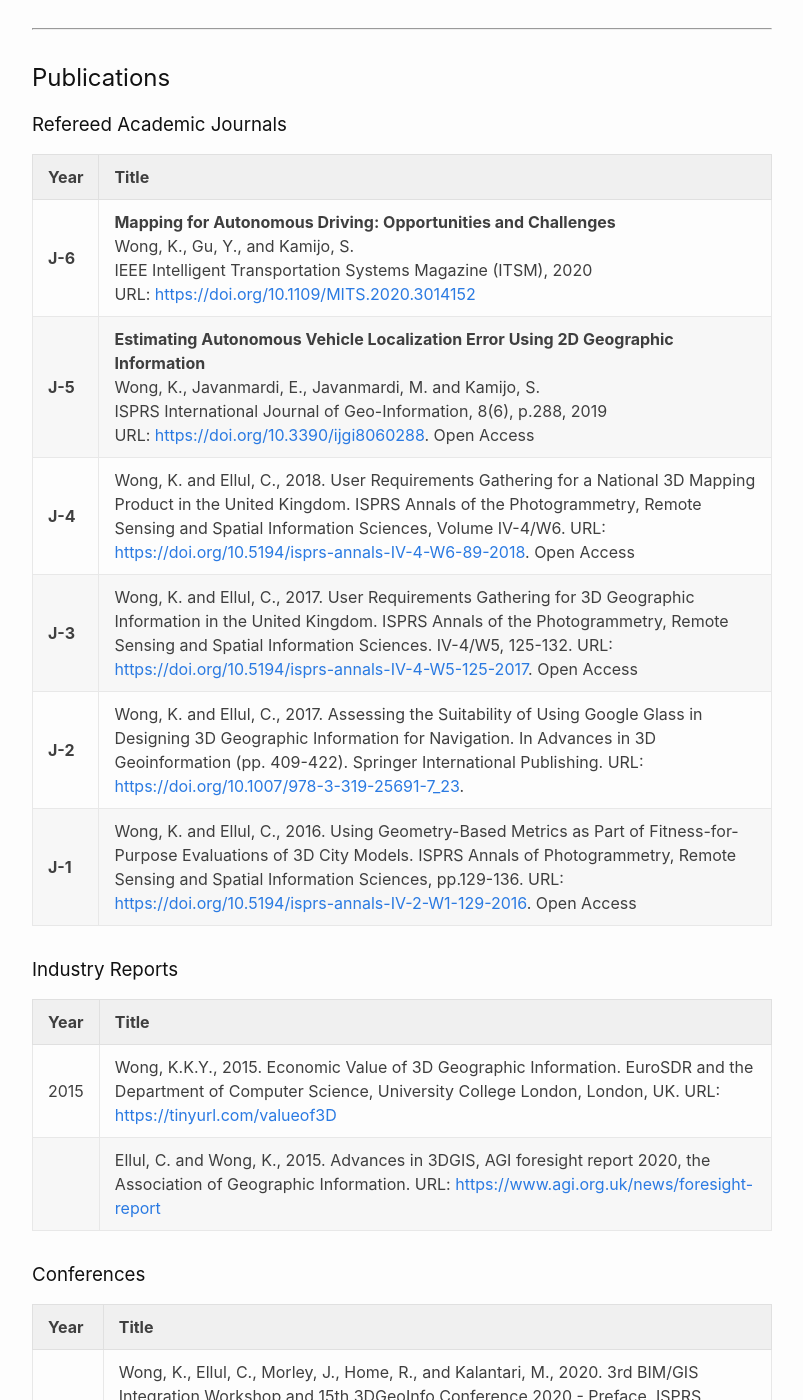
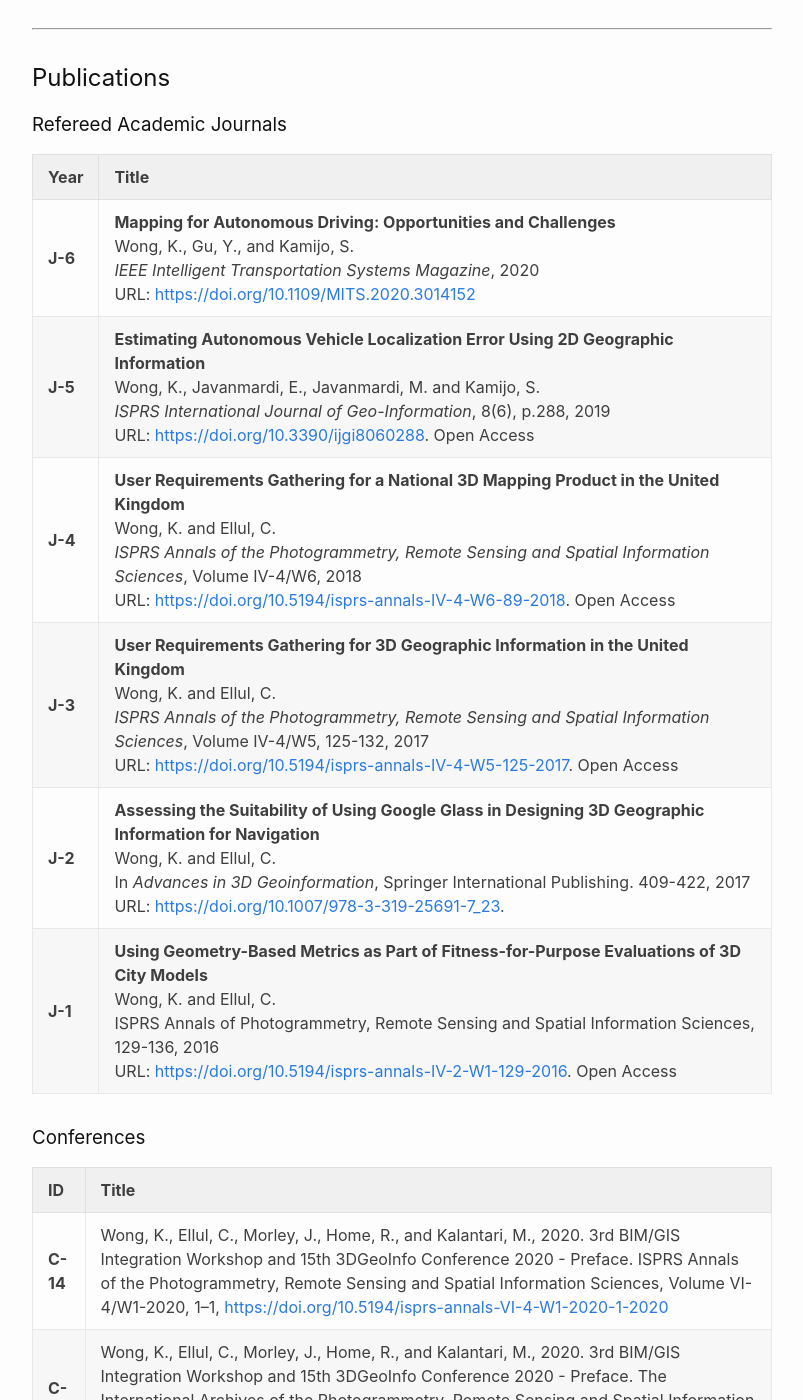
Before and after one commit to kel196/kel196.github.io, a Jekyll site: the page built from index.md, in a window 1280 px wide and 1400 px high, scrolled down 3607 px. Shown: the whole window, without its empty margins (238-1041 px from the left). Built offline with Jekyll 4.4.1, drawn with Linux system fonts in a browser that asks for light colours; our own code applies the rules of GitHub Pages for plain Markdown files; some of the changed text lies outside the part shown.

Commit message:
Update index.md

```diff
--- a/index.md
+++ b/index.md
@@ -117,61 +117,61 @@ The award provides a tax-free stipend of £18,590 per annum for four years, plus
 
 | Year    | Title                                                        |
 | ------- | ------------------------------------------------------------ |
-| **J-6** | **Mapping for Autonomous Driving: Opportunities and Challenges**<br />Wong, K., Gu, Y., and Kamijo, S.<br />IEEE Intelligent Transportation Systems Magazine (ITSM), 2020<br />URL: [https://doi.org/10.1109/MITS.2020.3014152](https://doi.org/10.1109/MITS.2020.3014152) |
-| **J-5** | **Estimating Autonomous Vehicle Localization Error Using 2D Geographic Information**<br />Wong, K., Javanmardi, E., Javanmardi, M. and Kamijo, S.<br />ISPRS International Journal of Geo-Information, 8(6), p.288, 2019<br />URL: [https://doi.org/10.3390/ijgi8060288](https://doi.org/10.3390/ijgi8060288). Open Access |
-| **J-4** | Wong, K. and Ellul, C., 2018. User Requirements Gathering for a National 3D Mapping Product in the United Kingdom. ISPRS Annals of the Photogrammetry, Remote Sensing and Spatial Information Sciences, Volume IV-4/W6. URL: [https://doi.org/10.5194/isprs-annals-IV-4-W6-89-2018](https://doi.org/10.5194/isprs-annals-IV-4-W6-89-2018). Open Access |
-| **J-3** | Wong, K. and Ellul, C., 2017. User Requirements Gathering for 3D Geographic Information in the United Kingdom. ISPRS Annals of the Photogrammetry, Remote Sensing and Spatial Information Sciences. IV-4/W5, 125-132. URL: [https://doi.org/10.5194/isprs-annals-IV-4-W5-125-2017](https://doi.org/10.5194/isprs-annals-IV-4-W5-125-2017). Open Access |
-| **J-2** | Wong, K. and Ellul, C., 2017. Assessing the Suitability of Using Google Glass in Designing 3D Geographic Information for Navigation. In Advances in 3D Geoinformation (pp. 409-422). Springer International Publishing. URL: [https://doi.org/10.1007/978-3-319-25691-7_23](https://doi.org/10.1007/978-3-319-25691-7_23). |
-| **J-1** | Wong, K. and Ellul, C., 2016. Using Geometry-Based Metrics as Part of Fitness-for-Purpose Evaluations of 3D City Models. ISPRS Annals of Photogrammetry, Remote Sensing and Spatial Information Sciences, pp.129-136. URL: [https://doi.org/10.5194/isprs-annals-IV-2-W1-129-2016](https://doi.org/10.5194/isprs-annals-IV-2-W1-129-2016). Open Access |
+| **J-6** | **Mapping for Autonomous Driving: Opportunities and Challenges**<br />Wong, K., Gu, Y., and Kamijo, S.<br />*IEEE Intelligent Transportation Systems Magazine*, 2020<br />URL: [https://doi.org/10.1109/MITS.2020.3014152](https://doi.org/10.1109/MITS.2020.3014152) |
+| **J-5** | **Estimating Autonomous Vehicle Localization Error Using 2D Geographic Information**<br />Wong, K., Javanmardi, E., Javanmardi, M. and Kamijo, S.<br />*ISPRS International Journal of Geo-Information*, 8(6), p.288, 2019<br />URL: [https://doi.org/10.3390/ijgi8060288](https://doi.org/10.3390/ijgi8060288). Open Access |
+| **J-4** | **User Requirements Gathering for a National 3D Mapping Product in the United Kingdom**<br />Wong, K. and Ellul, C. <br />*ISPRS Annals of the Photogrammetry, Remote Sensing and Spatial Information Sciences*, Volume IV-4/W6, 2018 <br />URL: [https://doi.org/10.5194/isprs-annals-IV-4-W6-89-2018](https://doi.org/10.5194/isprs-annals-IV-4-W6-89-2018). Open Access |
+| **J-3** | **User Requirements Gathering for 3D Geographic Information in the United Kingdom**<br />Wong, K. and Ellul, C.<br />*ISPRS Annals of the Photogrammetry, Remote Sensing and Spatial Information Sciences*, Volume IV-4/W5, 125-132, 2017<br />URL: [https://doi.org/10.5194/isprs-annals-IV-4-W5-125-2017](https://doi.org/10.5194/isprs-annals-IV-4-W5-125-2017). Open Access |
+| **J-2** | **Assessing the Suitability of Using Google Glass in Designing 3D Geographic Information for Navigation**<br />Wong, K. and Ellul, C.<br />In *Advances in 3D Geoinformation*, Springer International Publishing. 409-422, 2017<br />URL: [https://doi.org/10.1007/978-3-319-25691-7_23](https://doi.org/10.1007/978-3-319-25691-7_23). |
+| **J-1** | **Using Geometry-Based Metrics as Part of Fitness-for-Purpose Evaluations of 3D City Models**<br />Wong, K. and Ellul, C.<br />ISPRS Annals of Photogrammetry, Remote Sensing and Spatial Information Sciences, 129-136, 2016<br />URL: [https://doi.org/10.5194/isprs-annals-IV-2-W1-129-2016](https://doi.org/10.5194/isprs-annals-IV-2-W1-129-2016). Open Access |
+
+### Conferences
+
+| ID       | Title                                                        |
+| -------- | ------------------------------------------------------------ |
+| **C-14** | Wong, K., Ellul, C., Morley, J., Home, R., and Kalantari, M., 2020. 3rd BIM/GIS Integration Workshop and 15th 3DGeoInfo Conference 2020 - Preface. ISPRS Annals of the Photogrammetry, Remote Sensing and Spatial Information Sciences, Volume VI-4/W1-2020, 1–1, [https://doi.org/10.5194/isprs-annals-VI-4-W1-2020-1-2020](https://doi.org/10.5194/isprs-annals-VI-4-W1-2020-1-2020) |
+| **C-13** | Wong, K., Ellul, C., Morley, J., Home, R., and Kalantari, M., 2020. 3rd BIM/GIS Integration Workshop and 15th 3DGeoInfo Conference 2020 - Preface. The International Archives of the Photogrammetry, Remote Sensing and Spatial Information Sciences, Volume XLIV-4/W1-2020, 1–1, [https://doi.org/10.5194/isprs-archives-XLIV-4-W1-2020-1-2020](https://doi.org/10.5194/isprs-archives-XLIV-4-W1-2020-1-2020) |
+| **C-12** | Withanawasam, J., Javanmardi, E., Wong, K., Javanmardi, M., and Kamijo, S., 2019. Road scene risk perception for intelligent vehicles using end-to-end affordance learning and visual reasoning. In The 5th Asian Conference on Pattern Recognition (ACPR 2019), Auckland, New Zealand. [https://doi.org/10.1007/978-3-030-41404-7_60](https://doi.org/10.1007/978-3-030-41404-7_60) |
+| **C-11** | Wong, K., Javanmardi, E., Javanmardi, M., Gu, Y. and Kamijo, S., 2019. Evaluating the Capability of OpenStreetMap for Estimating Vehicle Localization Error. In 2019 IEEE 22nd International Conference on Intelligent Transportation Systems (ITSC), Auckland, New Zealand. [https://doi.org/10.1109/ITSC.2019.8917182](https://doi.org/10.1109/ITSC.2019.8917182) |
+| **C-10** | Motani, K., Wong, K. and Kamijo, S., 2019. Classifying Human Activity and Smartphone Holding Mode Using Accelerometer and Gyroscope. In 2019 IEEE 8th Global Conference on Consumer Electronics (GCCE), Osaka, Japan. [https://doi.org/10.1109/GCCE46687.2019.9015384](https://doi.org/10.1109/GCCE46687.2019.9015384) <br />**Excellent Paper Award - Bronze Prize** |
+| **C-9**  | Wong, K. and Ellul, C., 2018. User Requirements Gathering for a National 3D Mapping Product in the United Kingdom. 13th 3D Geoinfo Conference 2018, 1-2 October 2018, Delft, The Netherlands. |
+| **C-8**  | Metcalfe, J., Ellul, C. and Wong, K. 2018. Towards 4D City Models: Integrating Real Time Sensor Data into a 3D Web GIS. In Proceedings of the 26th GIS Research UK (GISRUK) Conference, Leicester, UK. |
+| **C-7**  | Wong, K. and Ellul, C., 2017. User Requirements Gathering for 3D Geographic Information in the United Kingdom. 12th 3D Geoinfo Conference 2017, 26-27 October 2017, Melbourne, Australia. |
+| **C-6**  | Wong, K. and Ellul, C., 2017. Investigating the use of the Euler characteristic as part of fitness-for-purpose assessment of 3D city models. In Proceedings of the 25th GIS Research UK (GISRUK) Conference, Manchester, UK. |
+| **C-5**  | Wong, K. and Ellul, C., 2016. Using Geometry-Based Metrics as Part of Fitness-for-Purpose Evaluations of 3D City Models. 11th 3D Geoinfo Conference 2016, 20-21 October 2016, Athens, Greece. |
+| **C-4**  | Wong, K. and Ellul, C., 2015. Assessing the Suitability of Using Google Glass in Designing 3D Geographic Information for Navigation. 10th 3D Geoinfo Conference 2016, 28-30 October 2015, Kuala Lumpur, Malaysia. |
+| **C-3**  | Wong, K.K.Y. and Ellul, C., 2015. Designing 3D geographic information for navigation using google glass. In Proceedings of the 23rd GIS Research UK (GISRUK) Conference, Leeds, UK (pp. 15-17). |
+| **C-2**  | Milner, J., Wong, K. and Ellul, C., 2014. Beyond Visualisation in 3D GIS. In Proceedings of the 23rd GIS Research UK (GISRUK) Conference, Leeds, UK. |
+| **C-1**  | Wong, K. and Ellul, C., 2013. Enhancing positioning of photovoltaic panels using 3D geographic information. In Proceedings of the 21st GIS Research UK (GISRUK) Conference, Liverpool, UK. |
 
 ### Industry Reports
 
-| Year | Title                                                        |
-| ---- | ------------------------------------------------------------ |
-| 2015 | Wong, K.K.Y., 2015. Economic Value of 3D Geographic Information. EuroSDR and the Department of Computer Science, University College London, London, UK. URL: [https://tinyurl.com/valueof3D](https://tinyurl.com/valueof3D) |
-|      | Ellul, C. and Wong, K., 2015. Advances in 3DGIS, AGI foresight report 2020, the Association of Geographic Information. URL: [https://www.agi.org.uk/news/foresight-report](https://www.agi.org.uk/news/foresight-report) |
-
-### Conferences
-
-| Year | Title                                                        |
-| ---- | ------------------------------------------------------------ |
-| 2020 | Wong, K., Ellul, C., Morley, J., Home, R., and Kalantari, M., 2020. 3rd BIM/GIS Integration Workshop and 15th 3DGeoInfo Conference 2020 - Preface. ISPRS Annals of the Photogrammetry, Remote Sensing and Spatial Information Sciences, Volume VI-4/W1-2020, 1–1, [https://doi.org/10.5194/isprs-annals-VI-4-W1-2020-1-2020](https://doi.org/10.5194/isprs-annals-VI-4-W1-2020-1-2020) |
-|      | Wong, K., Ellul, C., Morley, J., Home, R., and Kalantari, M., 2020. 3rd BIM/GIS Integration Workshop and 15th 3DGeoInfo Conference 2020 - Preface. The International Archives of the Photogrammetry, Remote Sensing and Spatial Information Sciences, Volume XLIV-4/W1-2020, 1–1, [https://doi.org/10.5194/isprs-archives-XLIV-4-W1-2020-1-2020](https://doi.org/10.5194/isprs-archives-XLIV-4-W1-2020-1-2020) |
-| 2019 | Withanawasam, J., Javanmardi, E., Wong, K., Javanmardi, M., and Kamijo, S., 2019. Road scene risk perception for intelligent vehicles using end-to-end affordance learning and visual reasoning. In The 5th Asian Conference on Pattern Recognition (ACPR 2019), Auckland, New Zealand. [https://doi.org/10.1007/978-3-030-41404-7_60](https://doi.org/10.1007/978-3-030-41404-7_60) |
-|      | Wong, K., Javanmardi, E., Javanmardi, M., Gu, Y. and Kamijo, S., 2019. Evaluating the Capability of OpenStreetMap for Estimating Vehicle Localization Error. In 2019 IEEE 22nd International Conference on Intelligent Transportation Systems (ITSC), Auckland, New Zealand. [https://doi.org/10.1109/ITSC.2019.8917182](https://doi.org/10.1109/ITSC.2019.8917182) |
-|      | Motani, K., Wong, K. and Kamijo, S., 2019. Classifying Human Activity and Smartphone Holding Mode Using Accelerometer and Gyroscope. In 2019 IEEE 8th Global Conference on Consumer Electronics (GCCE), Osaka, Japan. [https://doi.org/10.1109/GCCE46687.2019.9015384](https://doi.org/10.1109/GCCE46687.2019.9015384) <br />**Excellent Paper Award - Bronze Prize** |
-| 2018 | Wong, K. and Ellul, C., 2018. User Requirements Gathering for a National 3D Mapping Product in the United Kingdom. 13th 3D Geoinfo Conference 2018, 1-2 October 2018, Delft, The Netherlands. |
-|      | Metcalfe, J., Ellul, C. and Wong, K. 2018. Towards 4D City Models: Integrating Real Time Sensor Data into a 3D Web GIS. In Proceedings of the 26th GIS Research UK (GISRUK) Conference, Leicester, UK. |
-| 2017 | Wong, K. and Ellul, C., 2017. User Requirements Gathering for 3D Geographic Information in the United Kingdom. 12th 3D Geoinfo Conference 2017, 26-27 October 2017, Melbourne, Australia. |
-|      | Wong, K. and Ellul, C., 2017. Investigating the use of the Euler characteristic as part of fitness-for-purpose assessment of 3D city models. In Proceedings of the 25th GIS Research UK (GISRUK) Conference, Manchester, UK. |
-| 2016 | Wong, K. and Ellul, C., 2016. Using Geometry-Based Metrics as Part of Fitness-for-Purpose Evaluations of 3D City Models. 11th 3D Geoinfo Conference 2016, 20-21 October 2016, Athens, Greece. |
-| 2015 | Wong, K. and Ellul, C., 2015. Assessing the Suitability of Using Google Glass in Designing 3D Geographic Information for Navigation. 10th 3D Geoinfo Conference 2016, 28-30 October 2015, Kuala Lumpur, Malaysia. |
-|      | Wong, K.K.Y. and Ellul, C., 2015. Designing 3D geographic information for navigation using google glass. In Proceedings of the 23rd GIS Research UK (GISRUK) Conference, Leeds, UK (pp. 15-17). |
-| 2014 | Milner, J., Wong, K. and Ellul, C., 2014. Beyond Visualisation in 3D GIS. In Proceedings of the 23rd GIS Research UK (GISRUK) Conference, Leeds, UK. |
-| 2013 | Wong, K. and Ellul, C., 2013. Enhancing positioning of photovoltaic panels using 3D geographic information. In Proceedings of the 21st GIS Research UK (GISRUK) Conference, Liverpool, UK. |
+| ID      | Title                                                        |
+| ------- | ------------------------------------------------------------ |
+| **I-2** | Wong, K.K.Y., 2015. Economic Value of 3D Geographic Information. EuroSDR and the Department of Computer Science, University College London, London, UK. URL: [https://tinyurl.com/valueof3D](https://tinyurl.com/valueof3D) |
+| **I-1** | Ellul, C. and Wong, K., 2015. Advances in 3DGIS, AGI foresight report 2020, the Association of Geographic Information. URL: [https://www.agi.org.uk/news/foresight-report](https://www.agi.org.uk/news/foresight-report) |
 
 ### Theses
 
-| Degree | Title                                                        |
-| ------ | ------------------------------------------------------------ |
-| EngD   | Wong, K., 2018. Towards a National 3D Mapping Product for Great Britain. EngD thesis, University College London. [https://discovery.ucl.ac.uk/id/eprint/10047505/](https://discovery.ucl.ac.uk/id/eprint/10047505/) |
-| MRes   | Wong, K., 2014. Designing 3D Geographic Information for Navigation Using Google Glass. MRes thesis, University College London. |
-| MSc    | Wong, K. 2012. Enhancing Positioning of Photovoltaic Panels Using 3D Geographic Information. MSc thesis, University College London. |
-| BSc    | Wong, K., 2011. Assessing Photovoltaic Potential in Hawaii. BSc thesis, University of Southampton |
+| Degree   | Title                                                        |
+| -------- | ------------------------------------------------------------ |
+| **EngD** | Wong, K., 2018. Towards a National 3D Mapping Product for Great Britain. EngD thesis, University College London. [https://discovery.ucl.ac.uk/id/eprint/10047505/](https://discovery.ucl.ac.uk/id/eprint/10047505/) |
+| **MRes** | Wong, K., 2014. Designing 3D Geographic Information for Navigation Using Google Glass. MRes thesis, University College London. |
+| **MSc**  | Wong, K. 2012. Enhancing Positioning of Photovoltaic Panels Using 3D Geographic Information. MSc thesis, University College London. |
+| **BSc**  | Wong, K., 2011. Assessing Photovoltaic Potential in Hawaii. BSc thesis, University of Southampton |
 
 ### Talks
 
-| Year | Title                                                        |
-| ---- | ------------------------------------------------------------ |
-| 2019 | *Talk:* Mapping for Autonomous Driving: Opportunities and Challenges. Geospatial Seminar Series. University College London. London, UK. |
-| 2017 | *Workshop:* Introduction 3D GIS and BIM 2017 (1-day event), British Computer Society and Association for Geographic Information. University College London. London, UK. |
-|      | *Talk:* Manipulating, Querying and Quantifying 3D Geographic Information Using the Oracle Spatial Java API, UK Oracle User Group Spatial & Graph SIG. London, UK. |
-| 2016 | *Workshop:* 3D GIS Workshop and Tutorial - GISRUK '16. GIS Research UK, University of Greenwich. London, UK. |
-|      | *Talk:* What is 3D GIS? Talks for Undergraduates Geomatic Students from University of Applied Sciences and Arts Northwestern Switzerland. London, UK |
-| 2015 | *Panel:* 3D GIS — Is visualisation enough? GeoCom 2015: Resilient Futures, Warwick, UK. [https://www.agi.org.uk/about/resources/category/93-geocom-resilient-futures?download=161:geocom-2015-online-event-guide](https://www.agi.org.uk/about/resources/category/93-geocom-resilient-futures?download=161:geocom-2015-online-event-guide) |
-|      | *Talk:* What Should We Map? — 3D GIS for navigation. An evening of 3D GIS, BCS (Location Information Specialist Group) & AGI (UK3DSIG). British Computer Society, London, UK. [https://www.agi.org.uk/component/civicrm/?task=civicrm/event/info&Itemid=242](https://www.agi.org.uk/component/civicrm/?task=civicrm/event/info&Itemid=242) |
-|      | *Workshop:* 3D GIS Workshop and Tutorial - GISRUK '15. GIS Research UK, University of Leeds. Leeds, UK. [http://leeds.gisruk.org/workshops.html#3DGIS](http://leeds.gisruk.org/workshops.html#3DGIS) |
-| 2014 | *Talk:* Designing 3D GI for Navigation Using Google Glass. EuroSDR/ISPRS: Workshop for Capturing National Scale 3D Models, Ordnance Survey, Southampton, UK. [http://www.eurosdr.net/workshops/efficient-capturing-3d-objects-national-level-focus-buildings-and-infrastructure](http://www.eurosdr.net/workshops/efficient-capturing-3d-objects-national-level-focus-buildings-and-infrastructure) |
+| ID      | Title                                                        |
+| ------- | ------------------------------------------------------------ |
+| **T-9** | *Talk:* Mapping for Autonomous Driving: Opportunities and Challenges. Geospatial Seminar Series. University College London. London, UK. |
+| **T-8** | *Workshop:* Introduction 3D GIS and BIM 2017 (1-day event), British Computer Society and Association for Geographic Information. University College London. London, UK. |
+| **T-7** | *Talk:* Manipulating, Querying and Quantifying 3D Geographic Information Using the Oracle Spatial Java API, UK Oracle User Group Spatial & Graph SIG. London, UK. |
+| **T-6** | *Workshop:* 3D GIS Workshop and Tutorial - GISRUK '16. GIS Research UK, University of Greenwich. London, UK. |
+| **T-5** | *Talk:* What is 3D GIS? Talks for Undergraduates Geomatic Students from University of Applied Sciences and Arts Northwestern Switzerland. London, UK |
+| **T-4** | *Panel:* 3D GIS — Is visualisation enough? GeoCom 2015: Resilient Futures, Warwick, UK. [https://www.agi.org.uk/about/resources/category/93-geocom-resilient-futures?download=161:geocom-2015-online-event-guide](https://www.agi.org.uk/about/resources/category/93-geocom-resilient-futures?download=161:geocom-2015-online-event-guide) |
+| **T-3** | *Talk:* What Should We Map? — 3D GIS for navigation. An evening of 3D GIS, BCS (Location Information Specialist Group) & AGI (UK3DSIG). British Computer Society, London, UK. [https://www.agi.org.uk/component/civicrm/?task=civicrm/event/info&Itemid=242](https://www.agi.org.uk/component/civicrm/?task=civicrm/event/info&Itemid=242) |
+| **T-2** | *Workshop:* 3D GIS Workshop and Tutorial - GISRUK '15. GIS Research UK, University of Leeds. Leeds, UK. [http://leeds.gisruk.org/workshops.html#3DGIS](http://leeds.gisruk.org/workshops.html#3DGIS) |
+| **T-1** | *Talk:* Designing 3D GI for Navigation Using Google Glass. EuroSDR/ISPRS: Workshop for Capturing National Scale 3D Models, Ordnance Survey, Southampton, UK. [http://www.eurosdr.net/workshops/efficient-capturing-3d-objects-national-level-focus-buildings-and-infrastructure](http://www.eurosdr.net/workshops/efficient-capturing-3d-objects-national-level-focus-buildings-and-infrastructure) |
 
 ---
 
```
